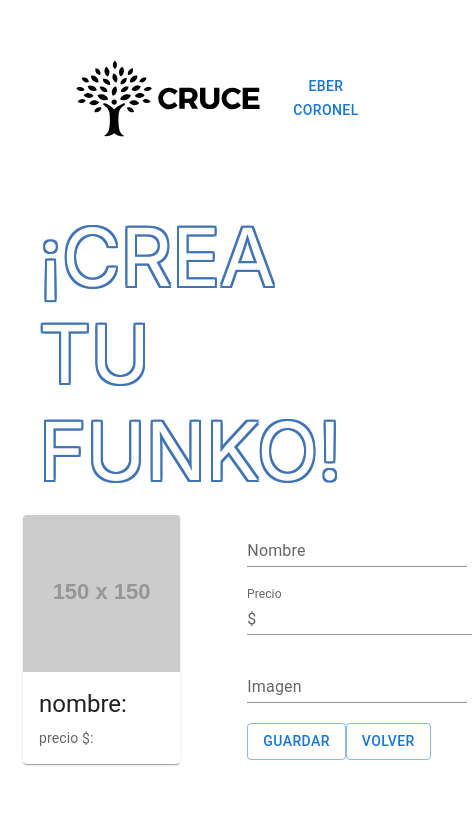
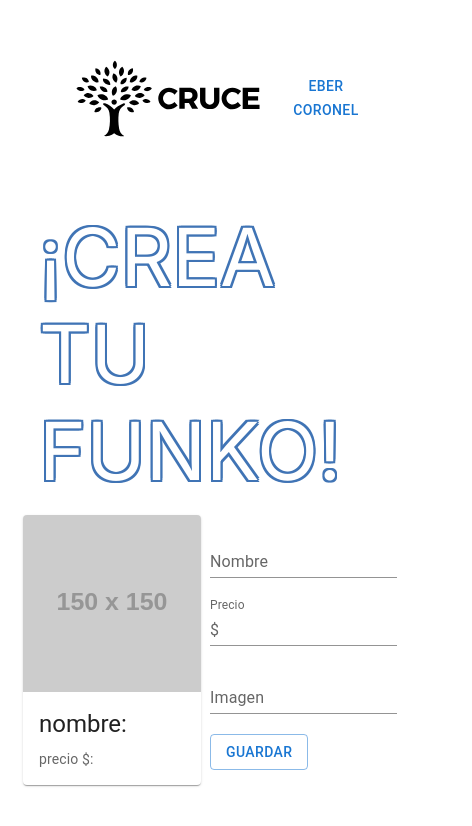
Before and after one commit to eber-cba/desafio-cruce, a React (Create React App) app: page /products/createProduct in a window 390 px wide. Shown: the top 826 px of the page, 472 px wide, since content can reach past the window. Built offline with nearby package versions, Linux system fonts and the light colour scheme.

Commit message:
responsive terminado

```diff
--- a/src/commons/createProduct/CreateProduct.css
+++ b/src/commons/createProduct/CreateProduct.css
@@ -33,3 +33,13 @@
 .Card{
     width: 70%;
 }
+
+@media (max-width: 700px) {
+  .contenedorGridCreateProduct{
+    grid-template-columns: repeat(2, 50%);
+
+  }
+  .Card{
+    width: 95%;
+}
+}
--- a/src/commons/createProduct/CreateProduct.jsx
+++ b/src/commons/createProduct/CreateProduct.jsx
@@ -213,13 +213,7 @@
               >
                 Guardar
               </Button>
-              <Button
 
-                className="botonVolver"
-                variant="outlined"
-              >
-                Volver
-              </Button>
             </div>
           </form>
         </div>
--- a/src/commons/home/oneProduct/Product.css
+++ b/src/commons/home/oneProduct/Product.css
@@ -18,3 +18,10 @@
     display:flex;
     gap: 10px;
 }
+
+@media (max-width: 700px){
+    .divGridCard{
+        grid-template-columns: repeat(1, 90%);
+        grid-gap: 5px;
+    }
+}
```
